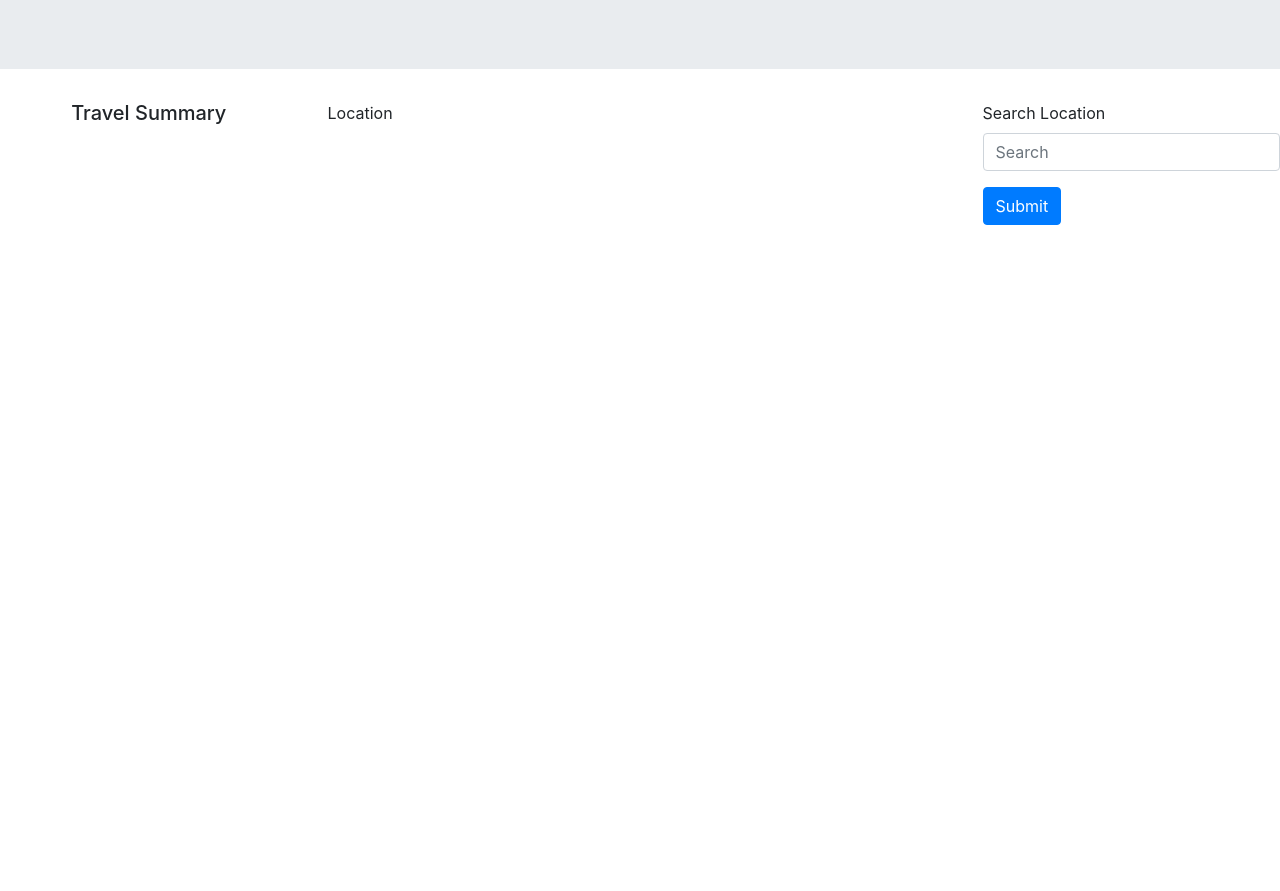
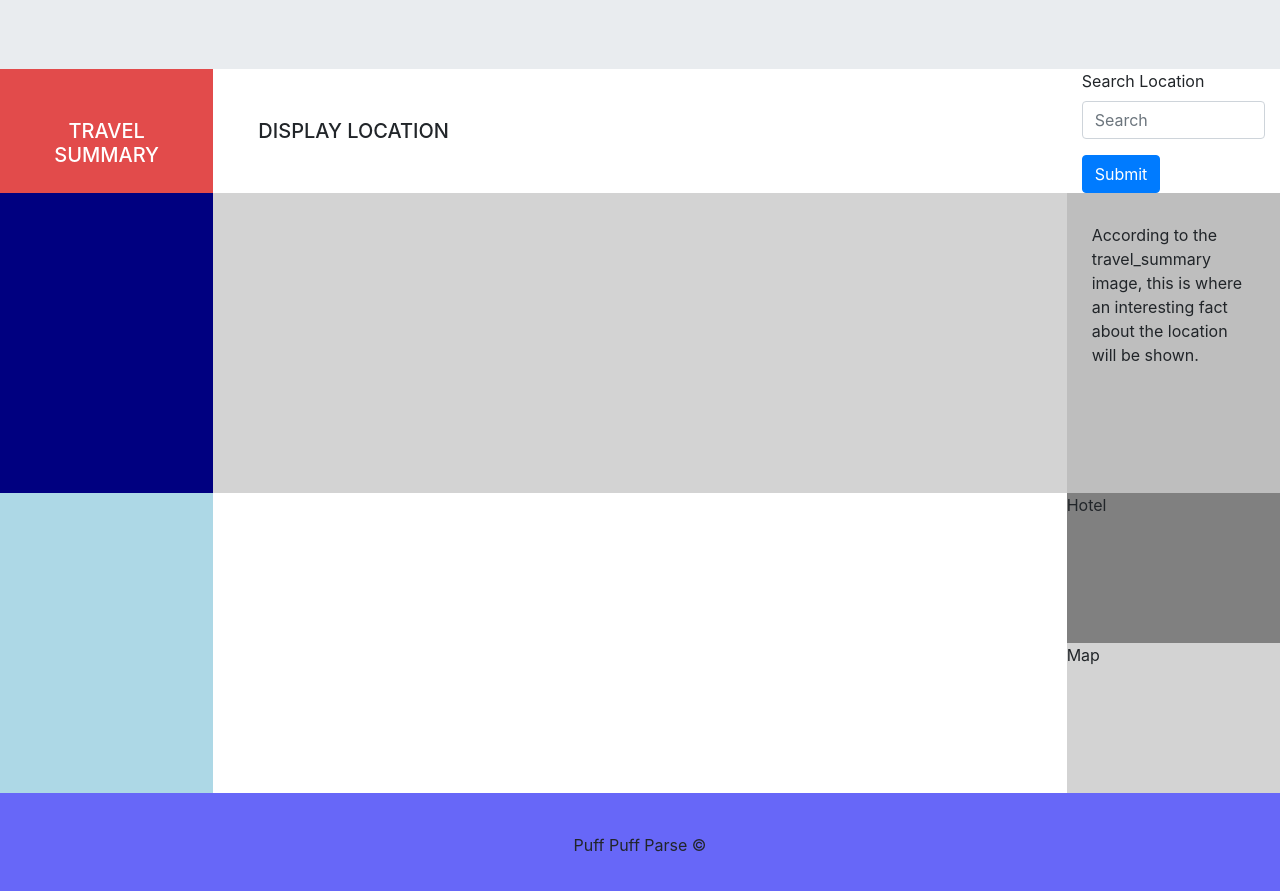
Before and after one commit to loftusjl/TheDestinator, a plain HTML site: page index.html in a window 1280 px wide. Shown: the part 201-1092 px from the top of the page. Before the commit the page ends 800 px from the top, so only its background shows below. Drawn offline with nearby package versions, Linux system fonts and the light colour scheme; some packages are replaced by stand-ins of ours; no server answers.

Commit message:
basic layout

```diff
--- a/assets/css/style.css
+++ b/assets/css/style.css
@@ -1,4 +1,11 @@
+.row {
+    margin: 0;
+}
 /* Header - Jumbotron Section */
+.header {
+    margin-bottom: 0;
+}
+
 .title {
     text-align: center;
 }
@@ -11,3 +18,76 @@
 #summary {
     text-align: center;
 }
+
+/* Search panel */
+.search-panel {
+    max-height: 130px;
+}
+
+.summary {
+    background-color: rgb(226, 75, 75);
+}
+
+#summary {
+    padding-top: 50px;
+    color: white;
+}
+
+#location {
+    padding-top: 50px;
+    padding-left: 30px;
+}
+
+/* Image Display Panel */
+.image-panel {
+    /* Temporary background holder */
+    background-color: lightgrey;
+    min-height: 300px;
+    max-height: 500px;
+}
+
+.temp-display {
+    background-color: navy;
+}
+
+.fun-fact {
+    background-color: rgba(0, 0, 0, .1);
+}
+
+#fun-fact {
+    padding: 30px 10px;
+}
+
+/* Location Info */
+.info-panel {
+    min-height: 300px;
+}
+
+.flight-display {
+    background-color: lightblue;
+}
+
+.bottom-right {
+    padding: 0;
+}
+
+.hotel-display {
+    background-color: gray;
+    min-height: 50%;
+}
+
+.map-display {
+    background-color: lightgrey;
+    min-height: 50%;
+}
+
+/* Footer Section */
+.footer {
+    height: 100px;
+    background-color: rgb(103, 103, 248);
+}
+
+#copyright {
+    text-align: center;
+    padding-top: 40px;
+}
--- a/index.html
+++ b/index.html
@@ -17,7 +17,7 @@
 <body>
     <div class="page-wrapper">
         <!-- Jumbotron Section -->
-        <div class="jumbotron jumbotron-fluid">
+        <div class="jumbotron jumbotron-fluid header">
             <div class="container title">
                 <h1 class="display-4">
                     <span id="the">The</span>
@@ -26,34 +26,74 @@
         </div>
         <!-- Main Content Section -->
         <div class="main-content">
-            <div class="row">
-
+            <!-- Location search and display panel -->
+            <div class="row search-panel">
                 <!-- Left Column -->
-                <div class="col-sm-3" id="summary">
-                    <h5>Travel Summary</h5>
+                <div class="col-sm-2 summary">
+                    <h5 id="summary">TRAVEL SUMMARY</h5>
                 </div>
 
                 <!-- Center Column -->
-                <div class="col-sm-6" id="display-location">
-                    <p>Location</p>
+                <div class="col-sm-8 display-location">
+                    <h5 id="location">DISPLAY LOCATION</h5>
                 </div>
 
                 <!-- Right Column -->
-                <div class="col-sm-3">
+                <div class="col-sm-2">
                     <form action="submit">
                         <div class="form-group">
                             <label for="location">Search Location</label>
-                            <input class="form-control" type="text" name="location" id="location" placeholder="Search">
+                            <input class="form-control" type="text" name="location" id="search" placeholder="Search">
                         </div>
+                        <!-- May remove submit button and apply a onkey 'enter' event -->
                         <button type="submit" class="btn btn-primary" id="submitSearch">Submit</button>
                     </form>
                 </div>
             </div>
 
+            <!-- Location image display -->
+            <div class="row image-panel">
+                <!-- Left Column -->
+                <!-- Possible section where we display temperature or accordion -->
+                <div class="col-sm-2 temp-display">
+                    <!-- temporary holding div -->
+                </div>
+                <!-- Center Column -->
+                <div class="col-sm-8">
+                    <!-- temporary holding div -->
+                </div>
 
-            <div id="photoDIV">
+                <!-- Right Column -->
+                <div class="col-sm-2 fun-fact">
+                    <p id="fun-fact">According to the travel_summary image, this is where an interesting fact about the location will be shown.</p>
+                </div>
+            </div>
 
+            <!-- Location Info -->
+            <div class="row info-panel">
+                <!-- Left Column -->
+                <div class="col-sm-2 flight-display">
+
+                </div>
+                <!-- Center Column -->
+                <div class="col-sm-8 location-info">
+
+                </div>
+                <!-- Right Column -->
+                <div class="col-sm-2 bottom-right">
+                    <div class="row hotel-display">
+                        <p>Hotel</p>
+                    </div>
+                    <div class="row map-display">
+                        <p>Map</p>
+                    </div>
+                </div>
             </div>
+        </div>
+
+        <!-- Footer -->
+        <div class="footer">
+            <p id="copyright">Puff Puff Parse &copy;</p>
         </div>
     </div>
 
```
